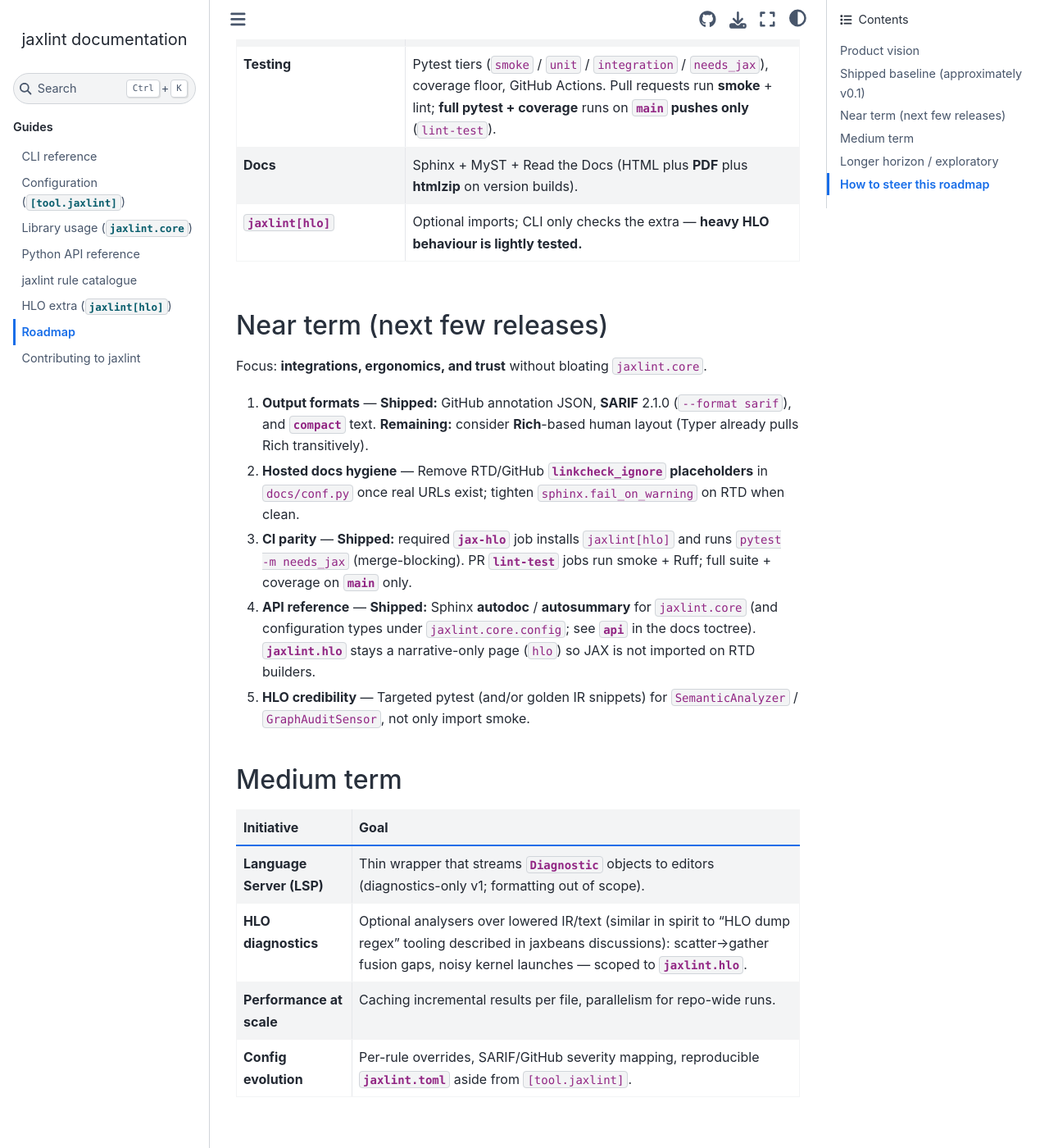
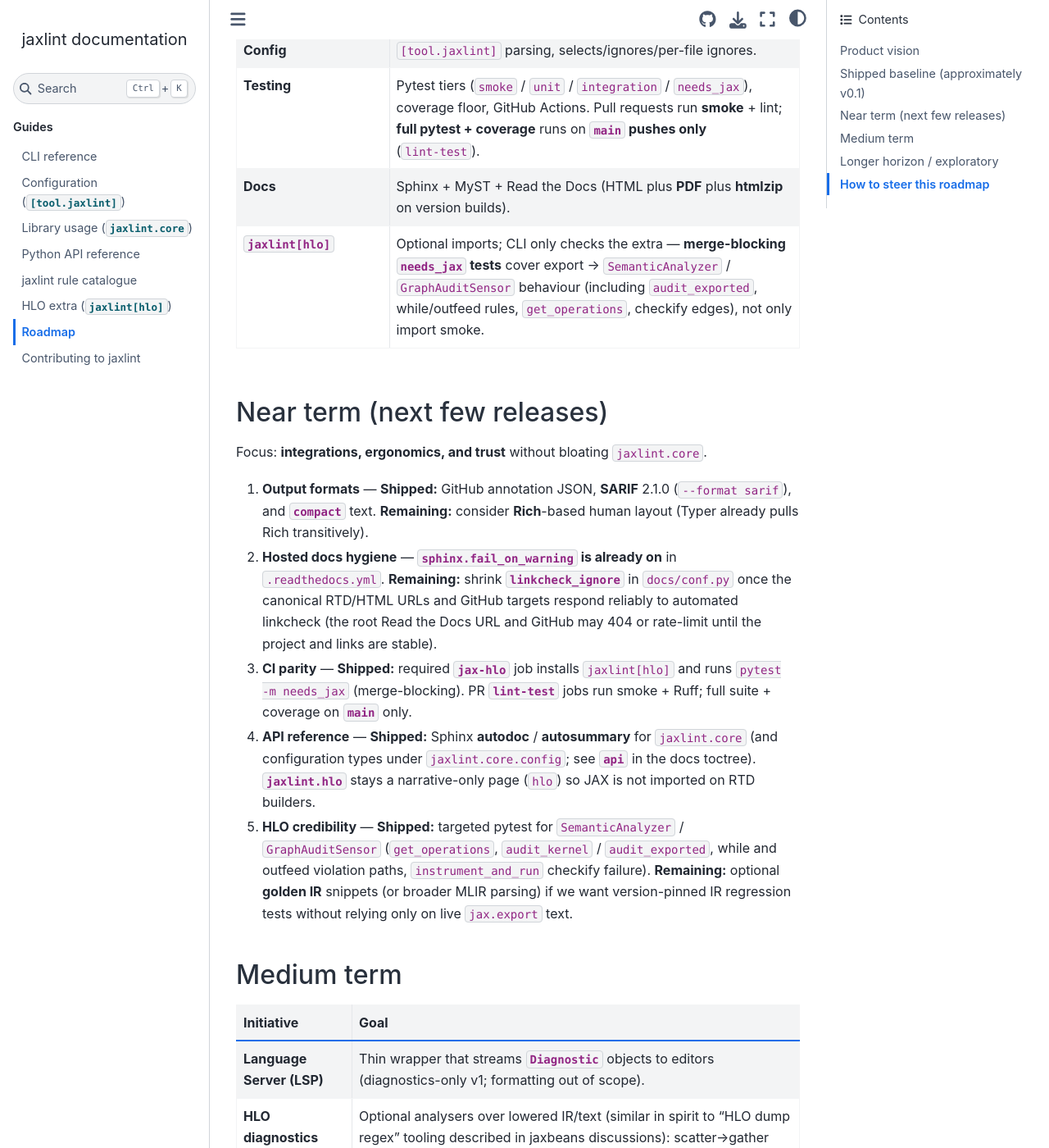
Before and after one commit to maraxen/jaxlint, a Sphinx documentation site: the page built from docs/roadmap.md, in a window 1280 px wide and 1400 px high, scrolled down 678 px. Shown: the whole window at 82% size. Built offline with Sphinx 7.4.7 and the Sphinx Book theme 1.1.4, drawn with Linux system fonts in a browser that asks for light colours.

Commit message:
docs(roadmap): sync HLO test status and docs hygiene notes
Co-authored-by: Cursor <cursoragent@cursor.com>

```diff
--- a/docs/roadmap.md
+++ b/docs/roadmap.md
@@ -17,17 +17,17 @@ Already in tree today:
 | **Config** | `[tool.jaxlint]` parsing, selects/ignores/per-file ignores. |
 | **Testing** | Pytest tiers (`smoke` / `unit` / `integration` / `needs_jax`), coverage floor, GitHub Actions. Pull requests run **smoke** + lint; **full pytest + coverage** runs on **`main` pushes only** (`lint-test`). |
 | **Docs** | Sphinx + MyST + Read the Docs (HTML plus **PDF** plus **htmlzip** on version builds). |
-| **`jaxlint[hlo]`** | Optional imports; CLI only checks the extra — **heavy HLO behaviour is lightly tested.** |
+| **`jaxlint[hlo]`** | Optional imports; CLI only checks the extra — **merge-blocking `needs_jax` tests** cover export → `SemanticAnalyzer` / `GraphAuditSensor` behaviour (including `audit_exported`, while/outfeed rules, `get_operations`, checkify edges), not only import smoke. |
 
 ## Near term (next few releases)
 
 Focus: **integrations, ergonomics, and trust** without bloating `jaxlint.core`.
 
 1. **Output formats** — **Shipped:** GitHub annotation JSON, **SARIF** 2.1.0 (`--format sarif`), and **`compact`** text. **Remaining:** consider **Rich**-based human layout (Typer already pulls Rich transitively).
-2. **Hosted docs hygiene** — Remove RTD/GitHub **`linkcheck_ignore` placeholders** in `docs/conf.py` once real URLs exist; tighten `sphinx.fail_on_warning` on RTD when clean.
+2. **Hosted docs hygiene** — **`sphinx.fail_on_warning` is already on** in `.readthedocs.yml`. **Remaining:** shrink **`linkcheck_ignore`** in `docs/conf.py` once the canonical RTD/HTML URLs and GitHub targets respond reliably to automated linkcheck (the root Read the Docs URL and GitHub may 404 or rate-limit until the project and links are stable).
 3. **CI parity** — **Shipped:** required **`jax-hlo`** job installs `jaxlint[hlo]` and runs `pytest -m needs_jax` (merge-blocking). PR **`lint-test`** jobs run smoke + Ruff; full suite + coverage on **`main`** only.
 4. **API reference** — **Shipped:** Sphinx **autodoc** / **autosummary** for `jaxlint.core` (and configuration types under `jaxlint.core.config`; see **`api`** in the docs toctree). **`jaxlint.hlo`** stays a narrative-only page (`hlo`) so JAX is not imported on RTD builders.
-5. **HLO credibility** — Targeted pytest (and/or golden IR snippets) for `SemanticAnalyzer` / `GraphAuditSensor`, not only import smoke.
+5. **HLO credibility** — **Shipped:** targeted pytest for `SemanticAnalyzer` / `GraphAuditSensor` (`get_operations`, `audit_kernel` / `audit_exported`, while and outfeed violation paths, `instrument_and_run` checkify failure). **Remaining:** optional **golden IR** snippets (or broader MLIR parsing) if we want version-pinned IR regression tests without relying only on live `jax.export` text.
 
 ## Medium term
 
```
